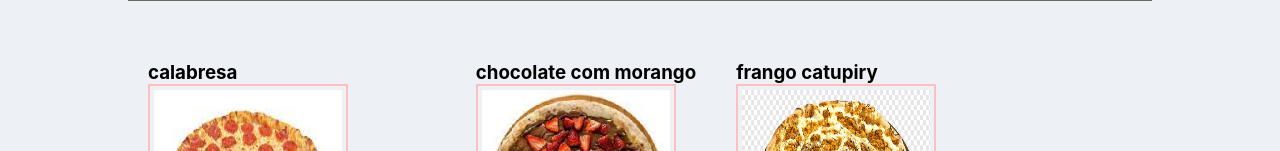
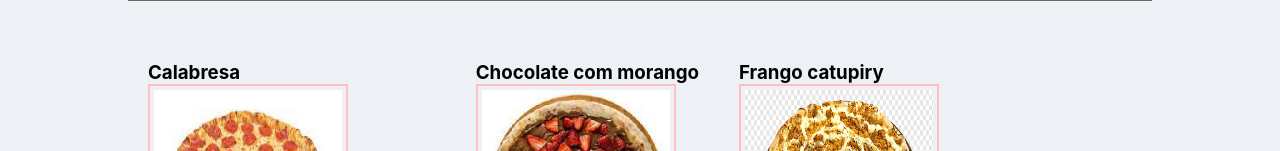
Before and after one commit to JulianoCesarM/projeto_pizzaria, a React (Create React App) app: page /cardapio in a window 1280 px wide. Shown: the part 230-381 px from the top of the page. Built offline with nearby package versions, Linux system fonts and the light colour scheme.

Commit message:
pequenas alterações e a criação do pesquisar por nome
falta a função de pegar o valor do input

```diff
--- a/src/Dados/info_pizza.js
+++ b/src/Dados/info_pizza.js
@@ -1,7 +1,7 @@
 let prod_pizza= [
     {
         codigo:1,
-        nome:"calabresa",
+        nome:"Calabresa",
         categoria:"Tradicional",
         imagem:"/imagens/produtos/pizza-calabresa.jpg",
         ingrdientes:"Molho de Tomate, Calabresa e Cebola",
@@ -9,7 +9,7 @@ let prod_pizza= [
     },
     {
         codigo:2,
-        nome:"chocolate com morango",
+        nome:"Chocolate com morango",
         categoria:"Doce",
         imagem:"/imagens/produtos/pizza-chocolate-morango.jpg",
         ingrdientes:"Pizza de calabresa básica",
@@ -17,7 +17,7 @@ let prod_pizza= [
     },
     {
         codigo:3,
-        nome:"frango catupiry",
+        nome:"Frango catupiry",
         categoria:"Tradicional",
         imagem:"/imagens/produtos/pizza-frango-catupiry.png",
         ingrdientes:"Mussarela, Frango e Catupiry",
@@ -51,7 +51,7 @@ export function getProdutoCategoria(categoria) {
       (produto) => produto.categoria === categoria
     );
 }
-export function getProdutoCod(nome) {
+export function getProdutoNome(nome) {
     return prod_pizza.find((pizza) => pizza.nome === nome);
 }
 /*
--- a/src/Produtos/Produto.css
+++ b/src/Produtos/Produto.css
@@ -3,11 +3,6 @@
     padding: 20px;
     display: inline-block;
     vertical-align: top;
-}
-
-.promocao
-{
-    color: red;
 }
 #img-pizza-render{
     width: 200px ;
--- /dev/null
+++ b/src/Produtos/ProdutosPorNome.js
@@ -0,0 +1,18 @@
+import { getProdutoNome } from "../Dados/info_pizza";
+
+
+function ProdutosPorNome(prop){
+    let produtos = getProdutoNome(prop.nome)
+    return(
+        <div className="conteudo-pag">
+
+            <h1 id="titulo-body">{"Cardápio de Pizza "+prop.categoria}</h1>
+            {produtos.map((produto)=>
+                    <Produto item={produto} />
+            )}
+
+        </div>
+    );
+}
+
+export default ProdutosPorNome;
--- a/src/Rotas.js
+++ b/src/Rotas.js
@@ -3,6 +3,7 @@ import Cadastro from "./EstruturaSite/Usuario/Cadastro/User_cadastro";
 import Login from "./EstruturaSite/Usuario/Login/User_login";
 import ProdutosCardapio from "./Produtos/ProdutosCardapio";
 import ProdutosPorCategoria from "./Produtos/ProdutosPorCategoria";
+import ProdutosPorNome from "./Produtos/ProdutosPorNome";
 
 const { BrowserRouter, Routes, Route } = require("react-router-dom");
 
@@ -19,11 +20,11 @@ function Rotas()
                 <Route path="/promocoes" element={<h1>Promoções</h1>} />
                 <Route path="/ProdutosTradicional" element={<ProdutosPorCategoria categoria="Tradicional"/>} />
                 <Route path="/ProdutosDoce" element={<ProdutosPorCategoria categoria="Doce"/>} />
+                <Route path="/ProdutosNome" element={<ProdutosPorNome/>} />
                 <Route path="/login" element={<Login/>} />
                 <Route path="/cadastro" element={<Cadastro/>} />
                 <Route path="/carrinho" element={<h1>Meu carrinho</h1>} />
             </Routes>
-
         </BrowserRouter>
     );
 }
```
